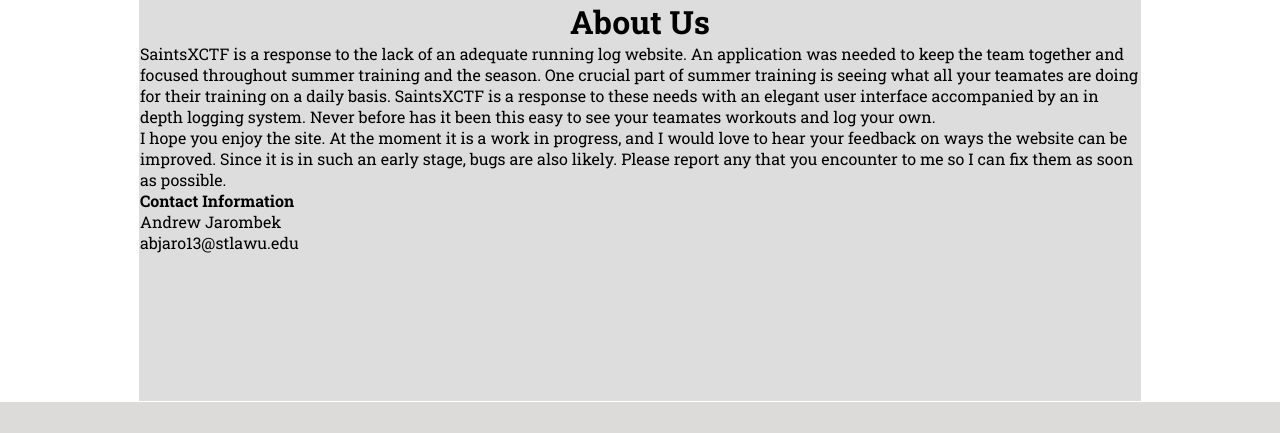
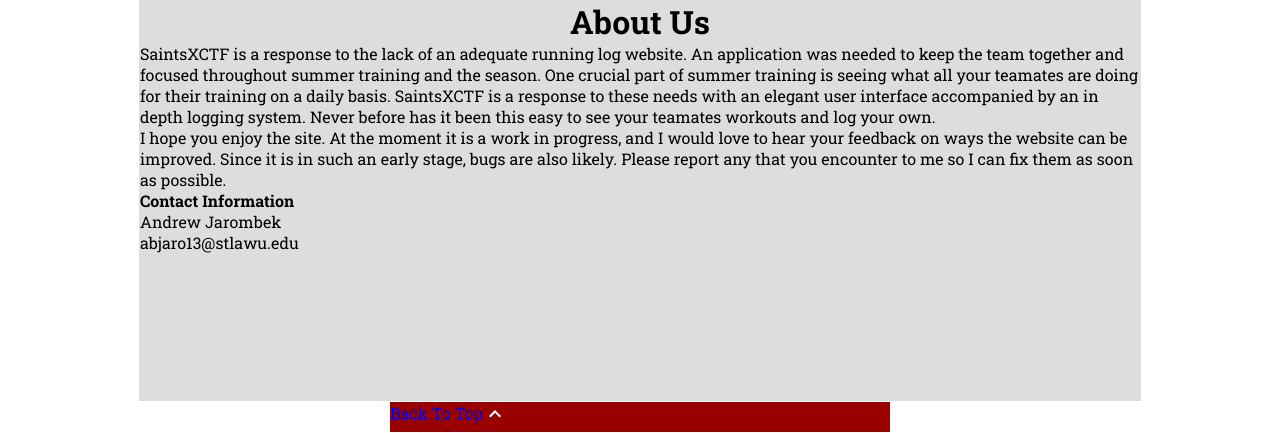
Before and after one commit to AJarombek/saints-xctf, a PHP site: page / in a window 1280 px wide. Shown: the part 2007-2440 px from the top of the page. Before the commit the page ends 2409 px from the top, so only its background shows below. Run offline with PHP 8.4, Linux system fonts and the light colour scheme; some libraries are stand-ins or nearby versions.

Commit message:
V.0.0.34 - Updating Footer

```diff
--- a/index.php
+++ b/index.php
@@ -13,4 +13,4 @@ if (isset($_SESSION['username'])) {
 } else {
 	require('views/home.php');
 }
-//require('views/footer.php');
+require('views/footer.php');
--- a/views/footer.php
+++ b/views/footer.php
@@ -4,6 +4,15 @@ Date: 5/23/2016 -
 Footer HTML Code
 -->
 <footer>
-    <a href='#homedisplay'>Back To Top</a>
+	<div>
+	<?php if (isset($_SESSION['username'])): ?>
+		<a href='#display'>Back To Top</a>
+	<?php else: ?>
+		<a href='#homedisplay'>Back To Top</a>
+	<?php endif; ?>
+	</div>
+	<div>
+		<img id='uplogo' src='views/images/up.png' alt='uplogo' height="24" width="24"></img>
+	</div>
 </footer>
 </html>
--- a/views/style.css
+++ b/views/style.css
@@ -199,15 +199,17 @@ h1, h2, h3, h4 {
 /* -------------------- Site Footer -------------------- */
 
 footer {
-    max-width: 1000px;
-    height: 40px;
+    background-color: #990000;
+    max-width: 500px;
+    height: 30px;
     margin: 0 auto;
     margin-top: 1px;
+    text-align: center;
 }
 
-footer a {
+footer div {
+    float: left;
     margin: 0 auto;
-    text-align: center;
 }
 
 /* -------------------- Site Header Menu -------------------- */
```
Also changed, not shown: views/images/up.png (added).
